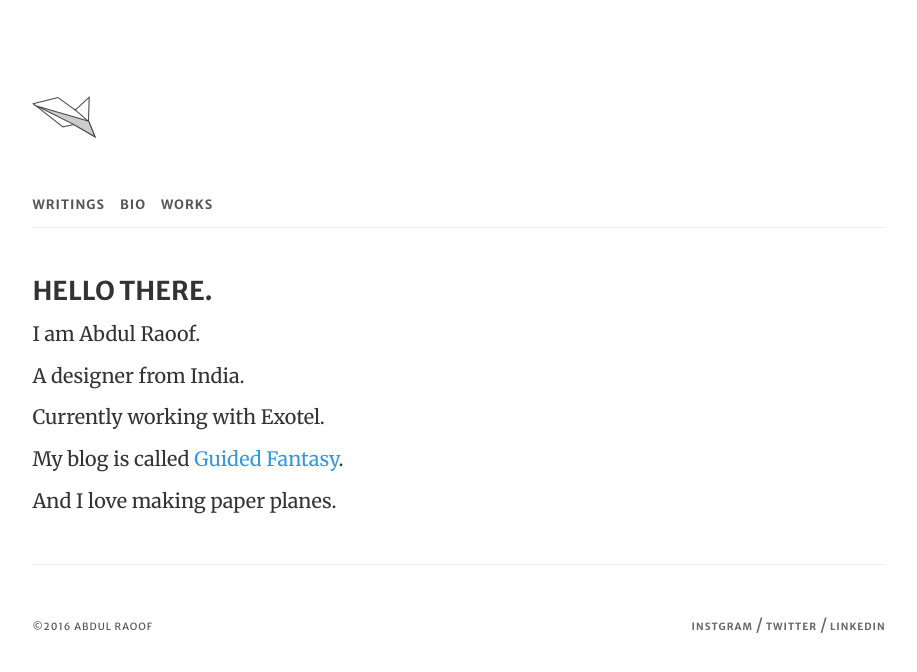
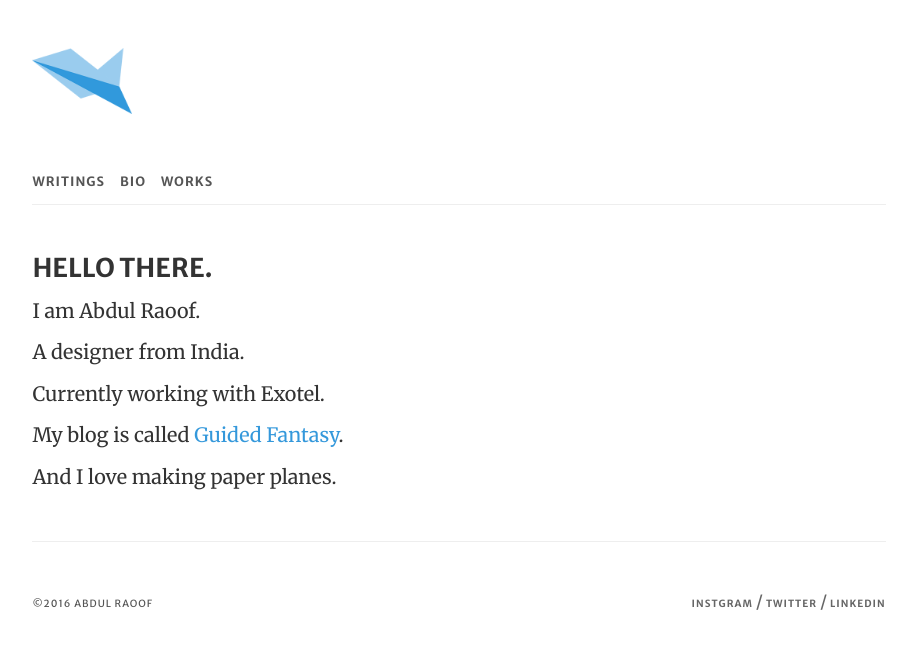
Before and after one commit to abdulraoof/abdulraoof.github.io, a Jekyll site: the page built from index.html, in a window 1280 px wide. Shown: the top 672 px of the page, without its empty margins (181-1098 px from the left). Built offline with Jekyll 4.4.1, drawn with Linux system fonts in a browser that asks for light colours; the list of posts is cut into pages by our own code.

Commit message:
added svg logo

```diff
--- /dev/null
+++ b/_includes/footer.html
@@ -0,0 +1,12 @@
+<footer>
+	<nav>
+		<ul>
+		 	<li><a href="#">instgram</a></li>
+		 	/
+		 	<li><a href="#">twitter</a></li>
+		 	/
+		 	<li><a href="#">linkedin</a></li>
+		 </ul>
+			<span>&copy;2016 abdul raoof</span>
+	 </nav>
+</footer>
--- a/_layouts/default.html
+++ b/_layouts/default.html
@@ -10,22 +10,11 @@
 <body>
 	<div class="container">
 		<header>
-			<img src="{{site.baseurl}}/assets/logo/logo-64.png">
+			<img id="logo" src="logo.svg" alt="It's home">
 			{% include nav.html %}
 		</header>
-		{{content}}
-		<footer>
-			<nav>
-				<ul>
-				 	<li><a href="#">instgram</a></li>
-				 	/
-				 	<li><a href="#">twitter</a></li>
-				 	/
-				 	<li><a href="#">linkedin</a></li>
-				 </ul>
- 				<span>&copy;2016 abdul raoof</span>
-			 </nav>
-		</footer>
+			{{content}}
+			{% include footer.html %}
 	</div>
 	<script type="text/javascript" src="{{site.baseurl}}/script/main.js"></script>
 </body>
--- a/css/main.scss
+++ b/css/main.scss
@@ -99,8 +99,12 @@
 }
 
 header {
-  margin: 6em  0 3em 0;
+  margin: 3em  0 3em 0;
   border-bottom: 1px solid #eee;
+}
+
+#logo{
+  width: 100px;
 }
 
 footer {
```
Also changed, not shown: assets/logo/logo.svg (added), logo-64.png (added), logo.svg (added).
